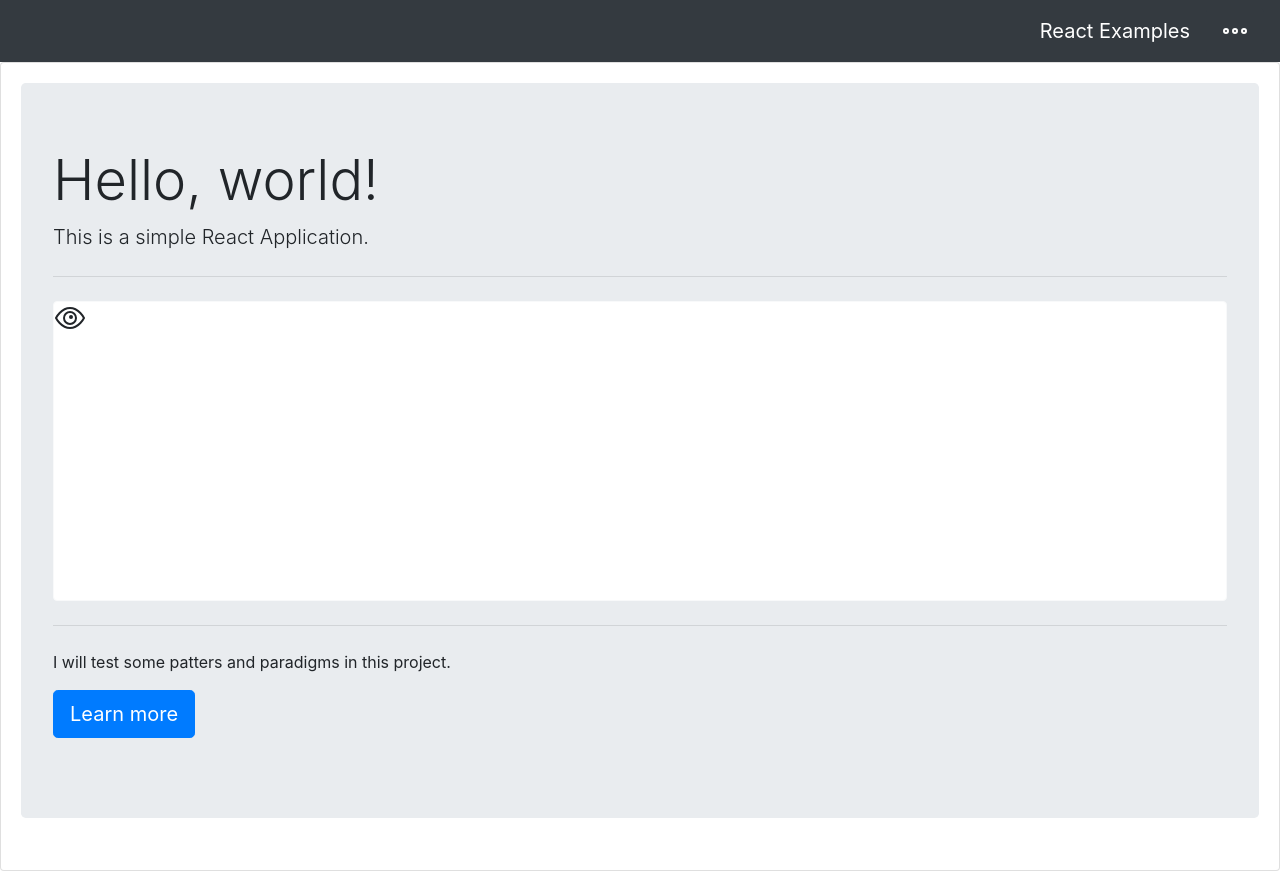
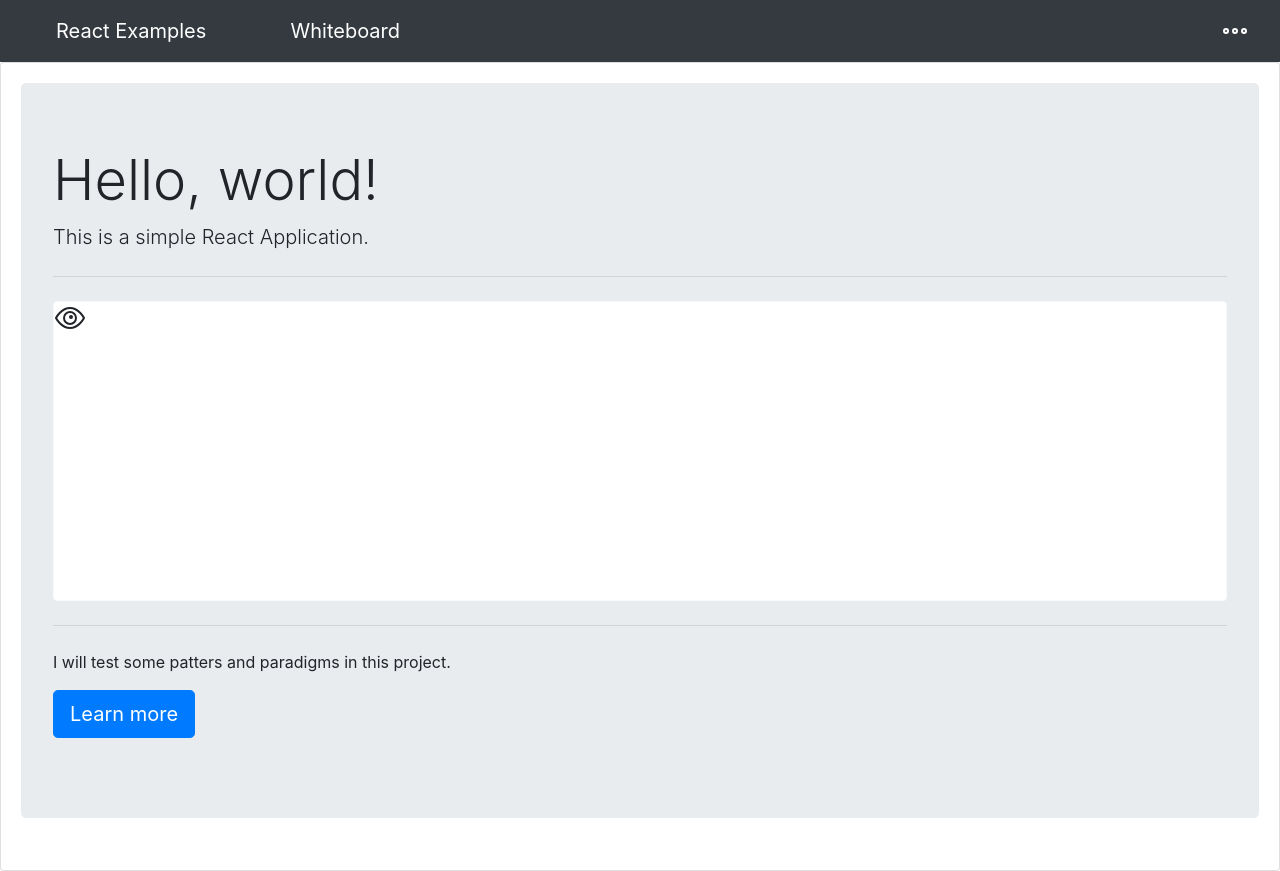
Before and after one commit to daru23/react-context-modal, a React app: page /#/ in a window 1280 px wide. Built offline with nearby package versions, Linux system fonts and the light colour scheme.

Commit message:
react router (hash) and skeleton whiteboard component

```diff
--- a/package.json
+++ b/package.json
@@ -28,7 +28,8 @@
   "dependencies": {
     "bootstrap": "^4.1.1",
     "react": "^16.4.1",
-    "react-dom": "^16.4.1"
+    "react-dom": "^16.4.1",
+    "react-router-dom": "^4.3.1"
   },
   "jest": {
     "moduleNameMapper": {
--- a/src/components/App.jsx
+++ b/src/components/App.jsx
@@ -1,14 +1,14 @@
-import React, {Component} from 'react';
+import React from 'react';
+import { Route, Link } from "react-router-dom";
 import Header from './Header';
 import Body from './Body';
+import Whiteboard from './Whiteboard';
 
-export class App extends Component {
-    render() {
-        return (<div id="app-component">
-            <Header />
-            <Body />
-        </div>);
-    }
-}
+export const App = () =>
+    <div id="app-component">
+        <Header/>
+        <Route exact path="/" component={Body} />
+        <Route exact path="/whiteboard" component={Whiteboard} />
+    </div>;
 
 export default App;
--- a/src/components/Header.jsx
+++ b/src/components/Header.jsx
@@ -1,10 +1,16 @@
 import React from 'react';
+import {Link} from 'react-router-dom';
 // Components
 import ToggleMenu from './ToggleMenu';
 
 export const Header = ({}) =>
     <nav className="navbar navbar-dark bg-dark justify-content-end">
-        <a className="navbar-brand" href="#">React Examples</a>
+        <div className="container">
+            <div className="row">
+                <div className="col-8"><Link className="navbar-brand" to="/">React Examples</Link></div>
+                <div className="col-4"><Link className="navbar-brand" to="/whiteboard/">Whiteboard</Link></div>
+            </div>
+        </div>
         <ToggleMenu>
             <div>Edit</div>
             <div>Logout</div>
--- /dev/null
+++ b/src/components/Whiteboard.jsx
@@ -0,0 +1,9 @@
+import React from 'react';
+// Components
+
+export const Whiteboard = () =>
+    <h1>
+        Whiteboard
+    </h1>;
+
+export default Whiteboard;
--- a/src/index.js
+++ b/src/index.js
@@ -1,10 +1,13 @@
 import React from 'react';
 import {render} from 'react-dom';
+import { HashRouter } from 'react-router-dom'
 import 'bootstrap/dist/css/bootstrap.min.css';
 
 // App
 import App from './components/App';
 
-render( <App/>,
+render( <HashRouter>
+            <App/>
+        </HashRouter>,
     document.getElementById('app')
 );
```
